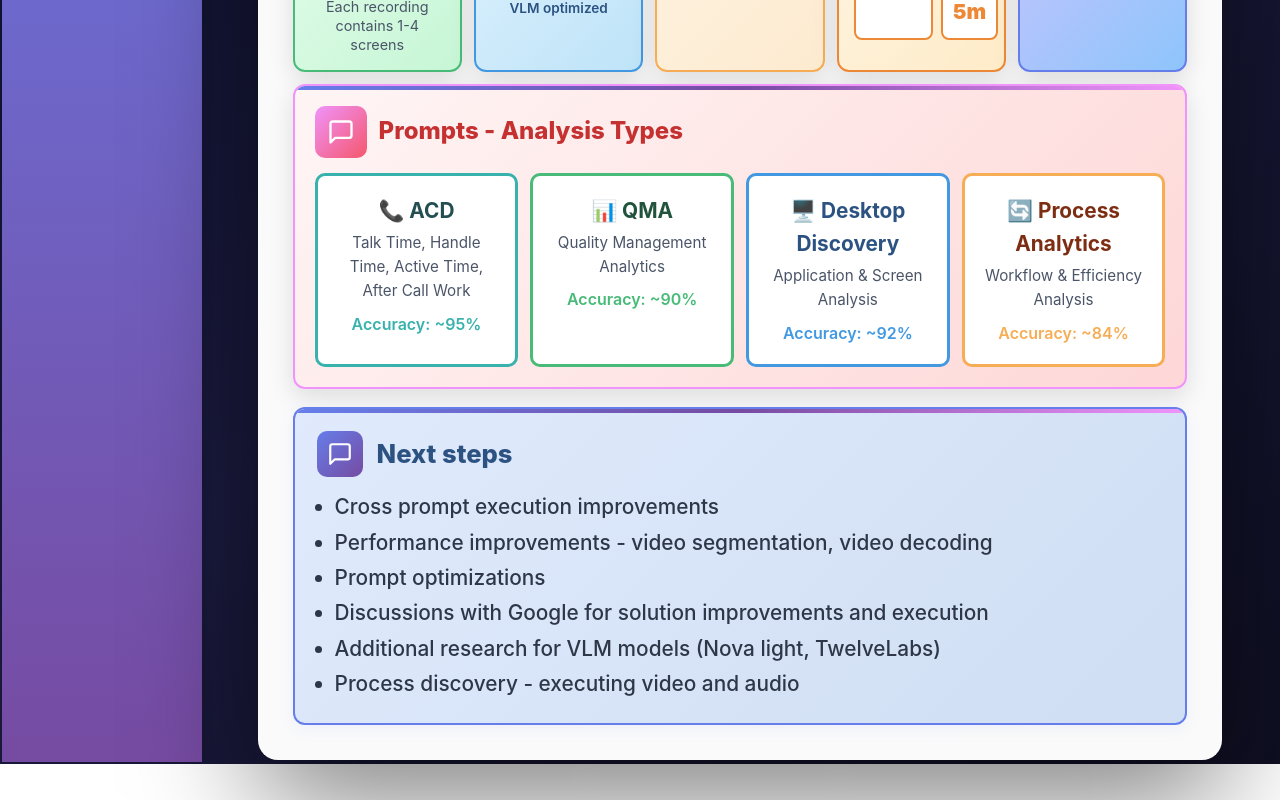
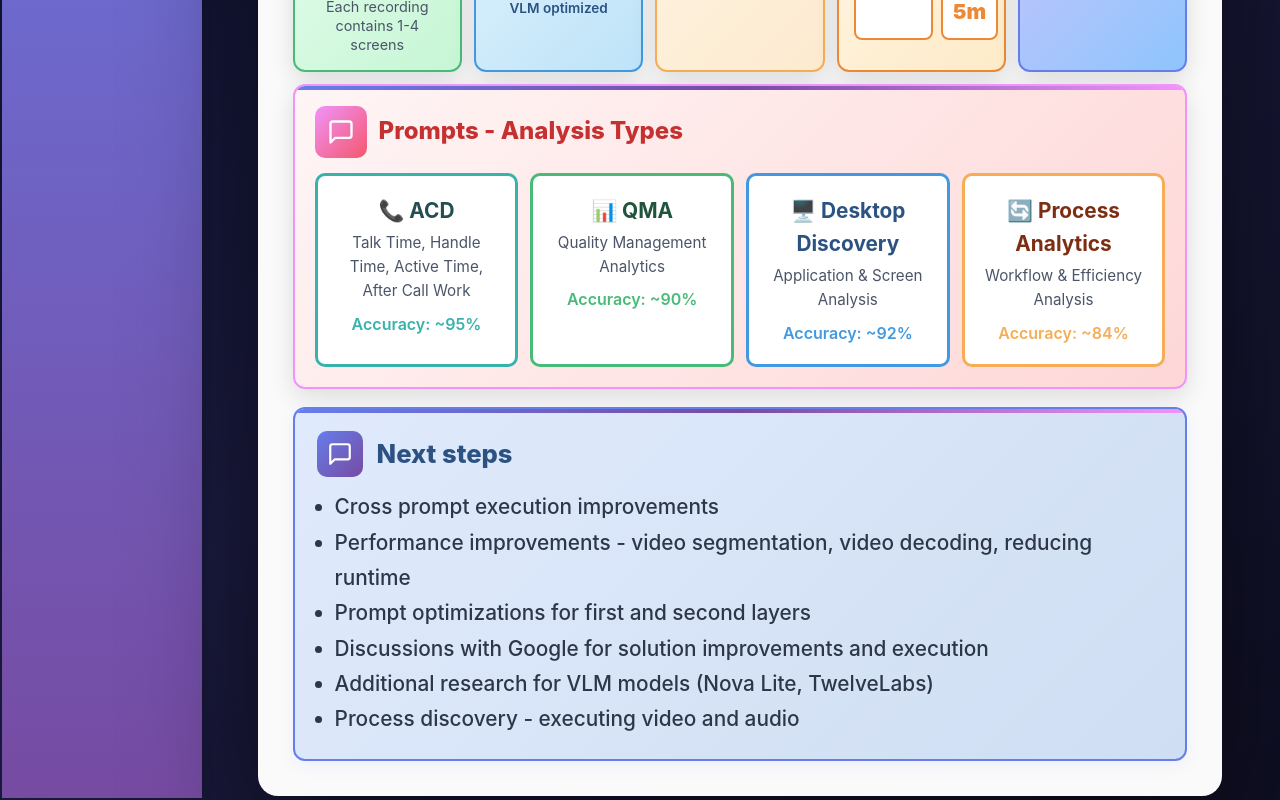
Before and after one commit to omerkul/demo, a React (Vite) app in the folder react-app/: page / in a window 1280 px wide. Shown: the part 556-1356 px from the top of the page. Before the commit the page ends 1320 px from the top, so only its background shows below. Built offline with nearby package versions, Linux system fonts and the light colour scheme.

Commit message:
refactor

```diff
--- a/react-app/src/components/Summary.tsx
+++ b/react-app/src/components/Summary.tsx
@@ -317,10 +317,10 @@ export default function Summary() {
             </div>
             <ul style={{ fontSize: '1.3rem', color: '#2d3748', marginLeft: '0', paddingLeft: '18px', lineHeight: '1.7', fontWeight: '500' }}>
               <li>Cross prompt execution improvements</li>
-              <li>Performance improvements - video segmentation, video decoding</li>
-              <li>Prompt optimizations</li>
+              <li>Performance improvements - video segmentation, video decoding, reducing runtime</li>
+              <li>Prompt optimizations for first and second layers</li>
               <li>Discussions with Google for solution improvements and execution</li>
-              <li>Additional research for VLM models (Nova light, TwelveLabs)</li>
+              <li>Additional research for VLM models (Nova Lite, TwelveLabs)</li>
               <li>Process discovery - executing video and audio</li>
             </ul>
           </div>
```
